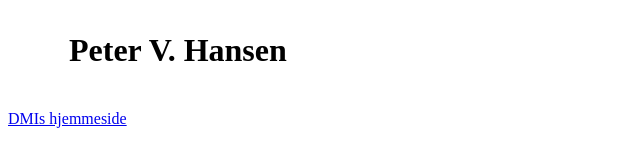
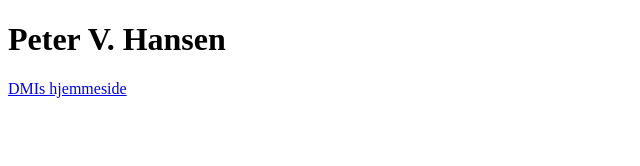
Before and after one commit to petervilshansen/petervilshansen.github.io, a plain HTML site: page index.html in a window 1280 px wide. Shown: the whole page, without its empty margins (0-640 px from the left). Drawn offline with Linux system fonts and the light colour scheme.

Commit message:
Update index.html

```diff
--- a/index.html
+++ b/index.html
@@ -6,18 +6,7 @@
 </head>
 
 <body>
-  <table>
-    <tr>
-      <td>
-        <!--<img src="peter.jpg" width="200px" height="200px" />-->
-      </td>
-      <td width="50px">&nbsp;</td>
-      <td>
-        <h1>Peter V. Hansen</h1>
-      </td>
-    </tr>
-  </table>
+<h1>Peter V. Hansen</h1>
 <p><a href="https://www.dmi.dk">DMIs hjemmeside</a></p>
 </body>
-
 </html>
```
